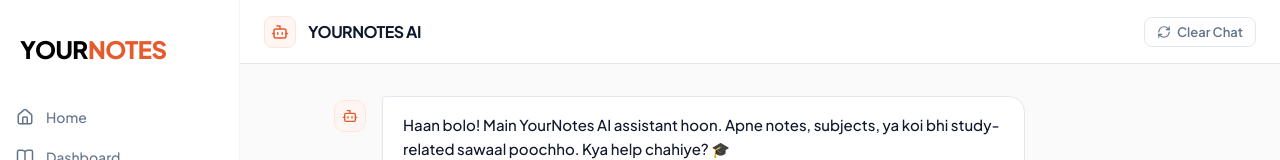
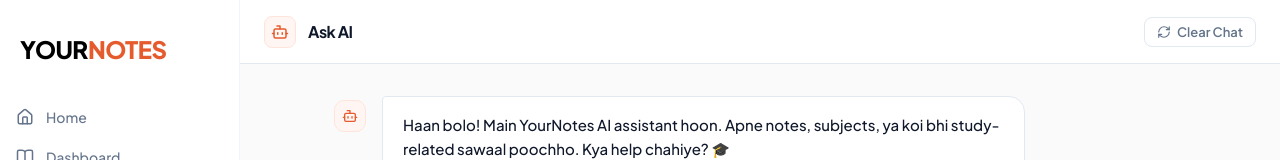
Before and after one commit to deepaknirapure/YourNotes, a React (Create React App) app in the folder frontend/: page /ask-ai in a window 1280 px wide. Shown: the top 160 px of the page. Built offline with nearby package versions, Linux system fonts and the light colour scheme; no server answers; sample sign-in values are in the browser's storage.

Commit message:
update code

```diff
--- a/frontend/src/pages/AskAIPage.js
+++ b/frontend/src/pages/AskAIPage.js
@@ -284,7 +284,7 @@ export default function AskAIPage() {
           <div style={{ width: 32, height: 32, borderRadius: "8px", background: "#FFF5F2", border: "1px solid #FFE4DB", display: "flex", alignItems: "center", justifyContent: "center" }}>
             <Bot size={18} color="#E55B2D" />
           </div>
-          <span style={{ fontSize: 16, fontWeight: 700, color: "#0F172A", letterSpacing: "-0.5px" }}>YOURNOTES AI</span>
+          <span style={{ fontSize: 16, fontWeight: 700, color: "#0F172A", letterSpacing: "-0.5px" }}>Ask AI</span>
           <div style={{ marginLeft: "auto", display: "flex" }}>
             <button
               onClick={clearChat}
```
